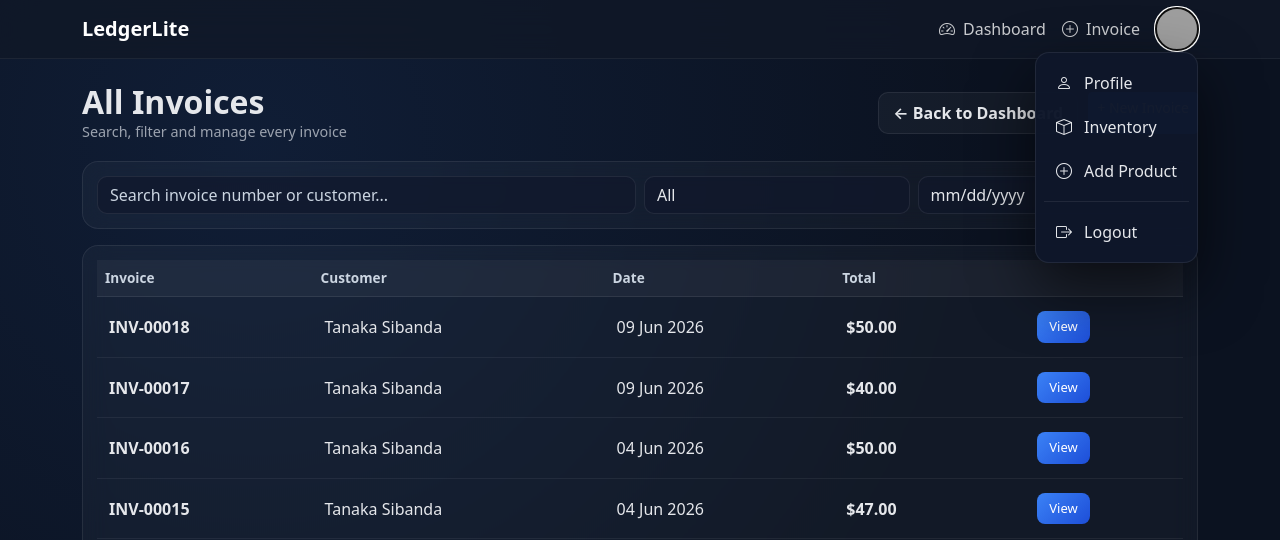
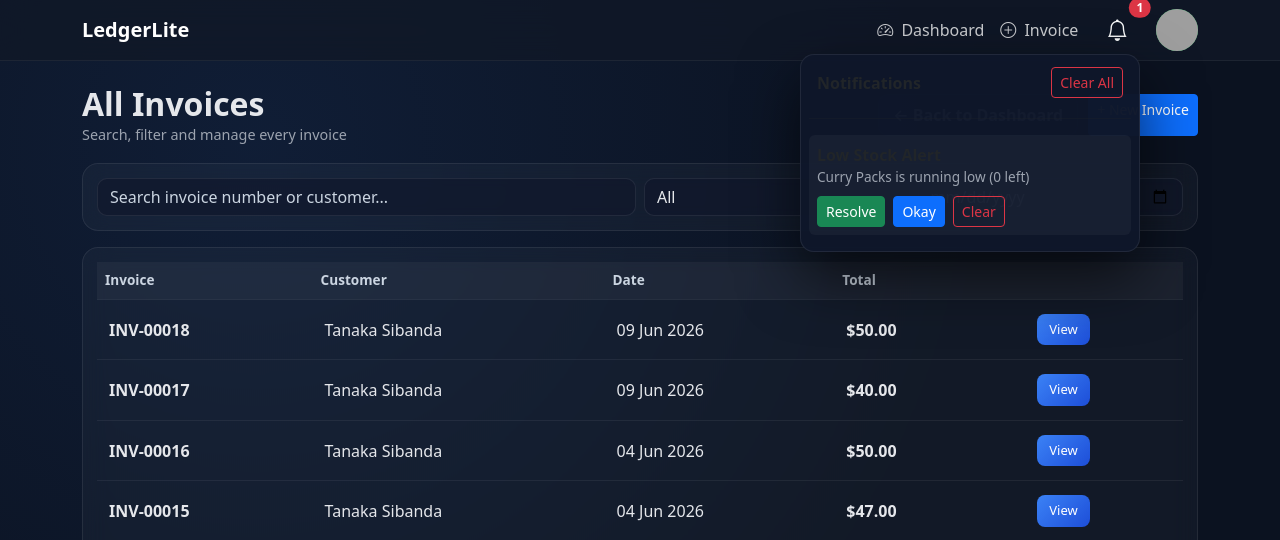
Before and after one commit to nia-cloud-official/LedgerLite, a Django app: page /invoices/ in a window 1280 px wide, after a click that opens the changed part. Shown: the top 540 px of the page. Run offline with Django 5.2, Linux system fonts and the light colour scheme; a user stored in the database is signed in; data comes from the database, SQL or seed files in the repository; both versions use the stored data as it was after the commit; parts of the project's set-up code (start-up, migrations or seed data) failed here and were passed over; grey boxes are pictures that could not be loaded.

Commit message:
notifications button

```diff
--- /dev/null
+++ b/invoices/context_processors.py
@@ -0,0 +1,22 @@
+from .models import Notification
+
+def notifications_context(request):
+
+    if request.user.is_authenticated:
+        unread_notifications_count = Notification.objects.filter(
+            user=request.user,
+            read=False
+        ).count()
+
+        notifications = Notification.objects.filter(
+            user=request.user
+        ).order_by("-created_at")[:10]
+
+    else:
+        unread_notifications_count = 0
+        notifications = []
+
+    return {
+        "unread_notifications_count": unread_notifications_count,
+        "notifications": notifications
+    }
--- a/templates/base.html
+++ b/templates/base.html
@@ -408,7 +408,14 @@
 -webkit-text-fill-color:#ffffff !important;
 -webkit-box-shadow:0 0 0 1000px #1e293b inset !important;
 }
+.navbar .btn i{
+    transition:.2s;
+}
 
+.navbar .btn:hover i{
+    transform:scale(1.15);
+    color:#60a5fa;
+}
 
 </style>
 
@@ -449,6 +456,91 @@
                     <i class="bi bi-plus-circle me-1"></i>
                     Invoice
                 </a>
+                <!-- ================= NOTIFICATIONS BELL ================= -->
+<div class="dropdown">
+
+    <!-- BELL -->
+    <button class="btn position-relative text-light"
+            data-bs-toggle="dropdown"
+            style="background:transparent;border:none;">
+
+        <i class="bi bi-bell" style="font-size:1.35rem;"></i>
+
+        {% if unread_notifications_count > 0 %}
+        <span class="position-absolute top-0 start-100 translate-middle badge rounded-pill bg-danger">
+            {{ unread_notifications_count }}
+        </span>
+        {% endif %}
+
+    </button>
+
+    <!-- DROPDOWN -->
+    <div class="dropdown-menu dropdown-menu-end p-2"
+         style="width:340px; border-radius:14px;">
+
+        <div class="d-flex justify-content-between align-items-center px-2 py-1">
+
+            <strong>Notifications</strong>
+
+            <button class="btn btn-sm btn-outline-danger"
+                    onclick="clearAll()">
+                Clear All
+            </button>
+
+        </div>
+
+        <hr>
+
+        {% for n in notifications|slice:":7" %}
+
+        <div class="p-2 mb-2 rounded"
+             style="background:rgba(255,255,255,.04);">
+
+            <div class="d-flex justify-content-between">
+
+                <div>
+                    <div style="font-weight:600;">{{ n.title }}</div>
+                    <div style="font-size:.85rem;color:#9ca3af;">
+                        {{ n.message|truncatechars:60 }}
+                    </div>
+                </div>
+
+            </div>
+
+            <!-- ACTIONS -->
+            <div class="mt-2 d-flex gap-2">
+
+                {% if not n.read %}
+                <button class="btn btn-sm btn-success"
+                        onclick="resolve({{ n.id }})">
+                    Resolve
+                </button>
+
+                <button class="btn btn-sm btn-primary"
+                        onclick="markOk({{ n.id }})">
+                    Okay
+                </button>
+                {% endif %}
+
+                <button class="btn btn-sm btn-outline-danger"
+                        onclick="clearOne({{ n.id }})">
+                    Clear
+                </button>
+
+            </div>
+
+        </div>
+
+        {% empty %}
+
+        <div class="text-center text-muted py-3">
+            No notifications
+        </div>
+
+        {% endfor %}
+
+    </div>
+</div>
 
                 <div class="dropdown">
 
@@ -523,6 +615,36 @@
 </footer>
 
 <script src="https://cdn.jsdelivr.net/npm/bootstrap@5.3.7/dist/js/bootstrap.bundle.min.js"></script>
+<script>
 
+function resolve(id){
+    fetch(`/notifications/${id}/resolve/`, {
+        method: "POST",
+        headers: {"X-CSRFToken": getCSRF()}
+    }).then(() => location.reload());
+}
+
+function markOk(id){
+    fetch(`/notifications/${id}/ok/`, {
+        method: "POST",
+        headers: {"X-CSRFToken": getCSRF()}
+    }).then(() => location.reload());
+}
+
+function clearOne(id){
+    fetch(`/notifications/${id}/clear/`, {
+        method: "POST",
+        headers: {"X-CSRFToken": getCSRF()}
+    }).then(() => location.reload());
+}
+
+function clearAll(){
+    fetch(`/notifications/clear-all/`, {
+        method: "POST",
+        headers: {"X-CSRFToken": getCSRF()}
+    }).then(() => location.reload());
+}
+
+</script>
 </body>
 </html>
```
Also changed, not shown: invoicepro/settings.py (+4 -3 lines), db.sqlite3.
